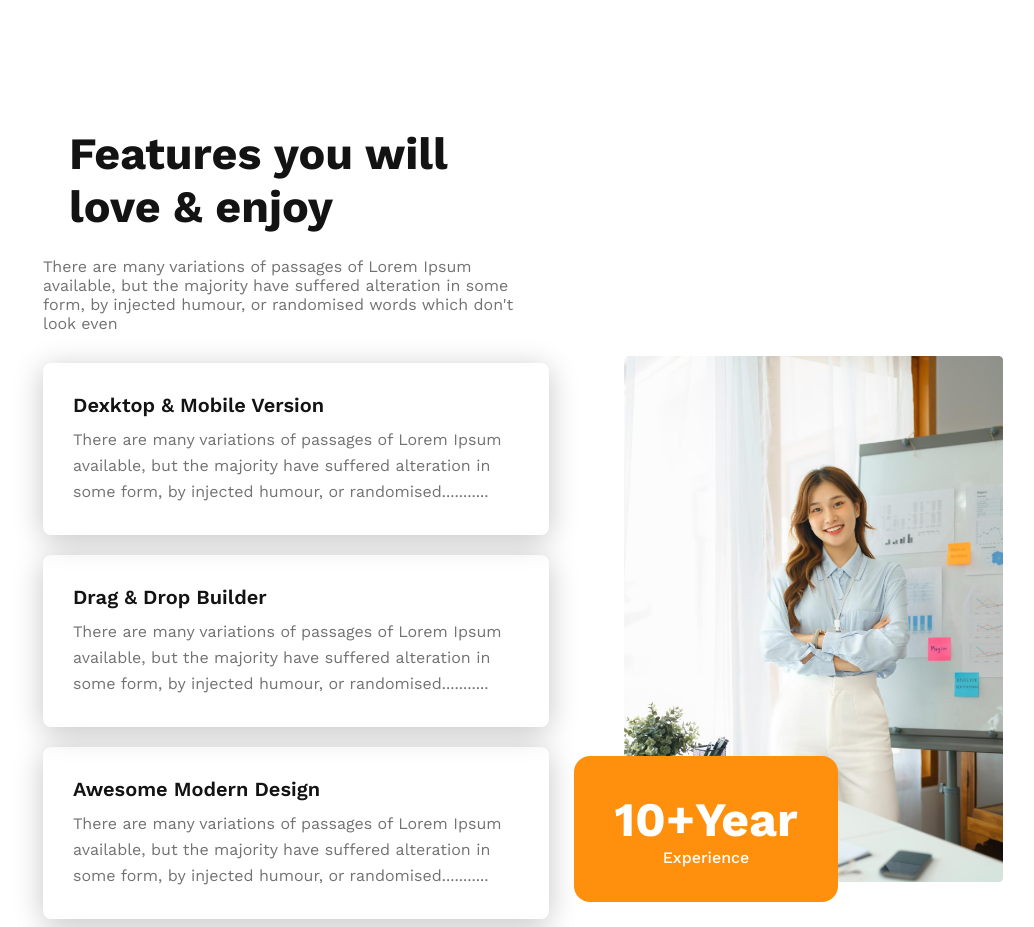
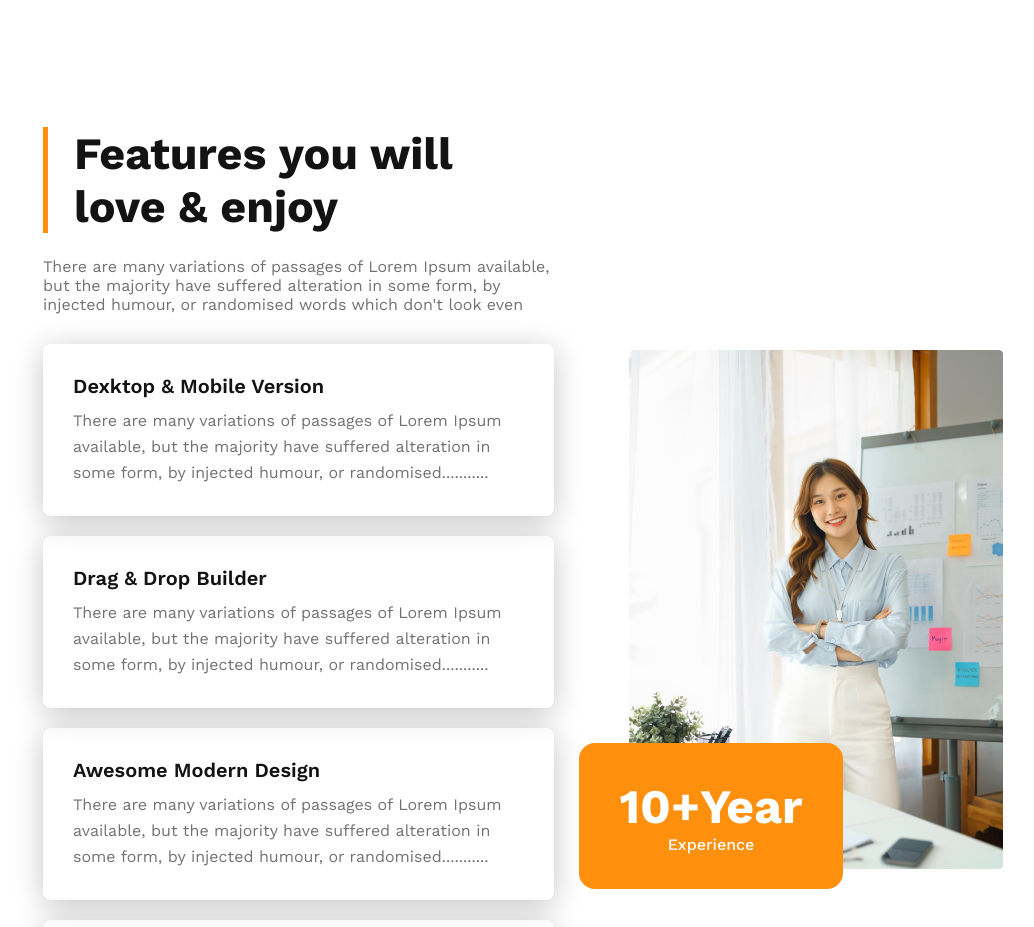
Before and after one commit to mdeyasinbhuiya/G3-architects, a plain HTML site: page index.html in a window 1280 px wide. Shown: the part 1707-2634 px from the top of the page, without its empty margins (117-1151 px from the left). Drawn offline with nearby package versions, Linux system fonts and the light colour scheme; a web font is replaced by a local one.

Commit message:
feature title border add

```diff
--- a/css file/style.css
+++ b/css file/style.css
@@ -200,6 +200,7 @@ main{
     margin-bottom: 24px;
     padding-left: 26px;
     width: 480px;
+    border-left:5px solid #FF900E;
 }
 .feature-description{
     margin-bottom: 30px;
```
